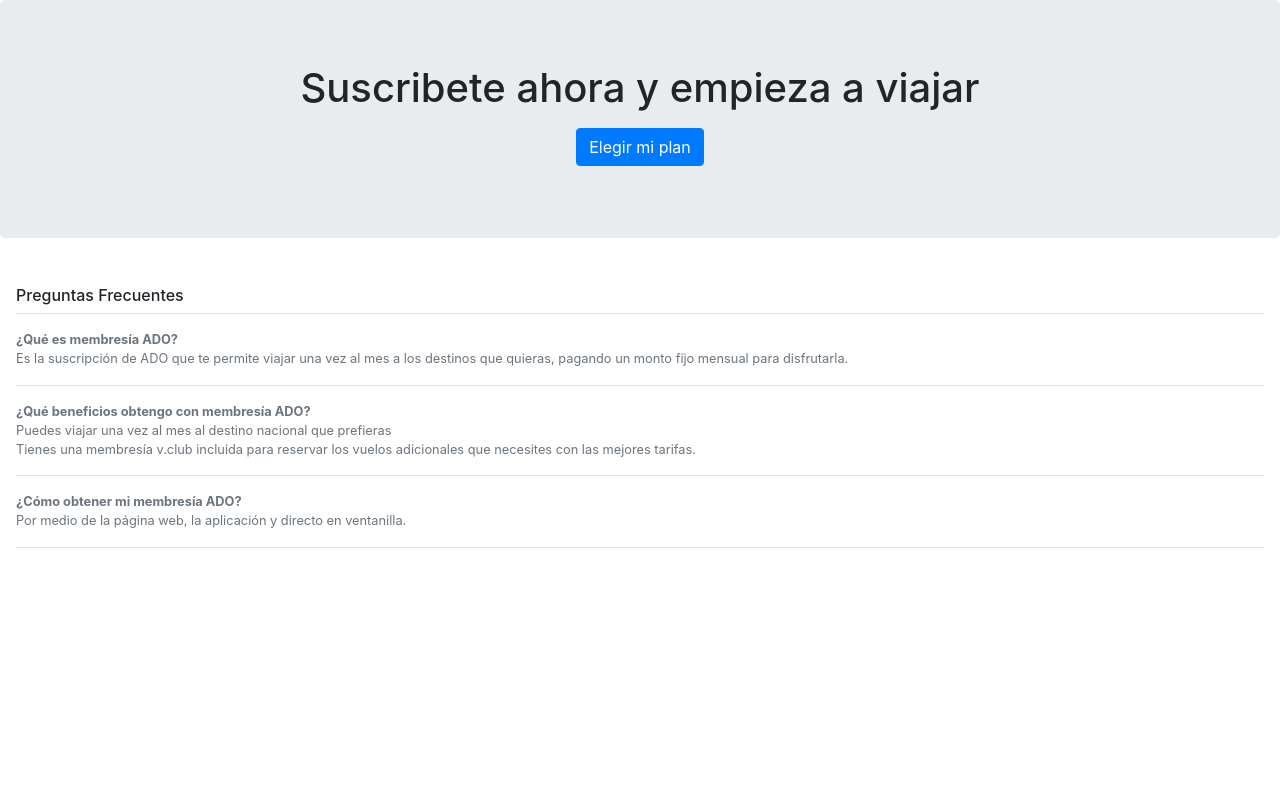
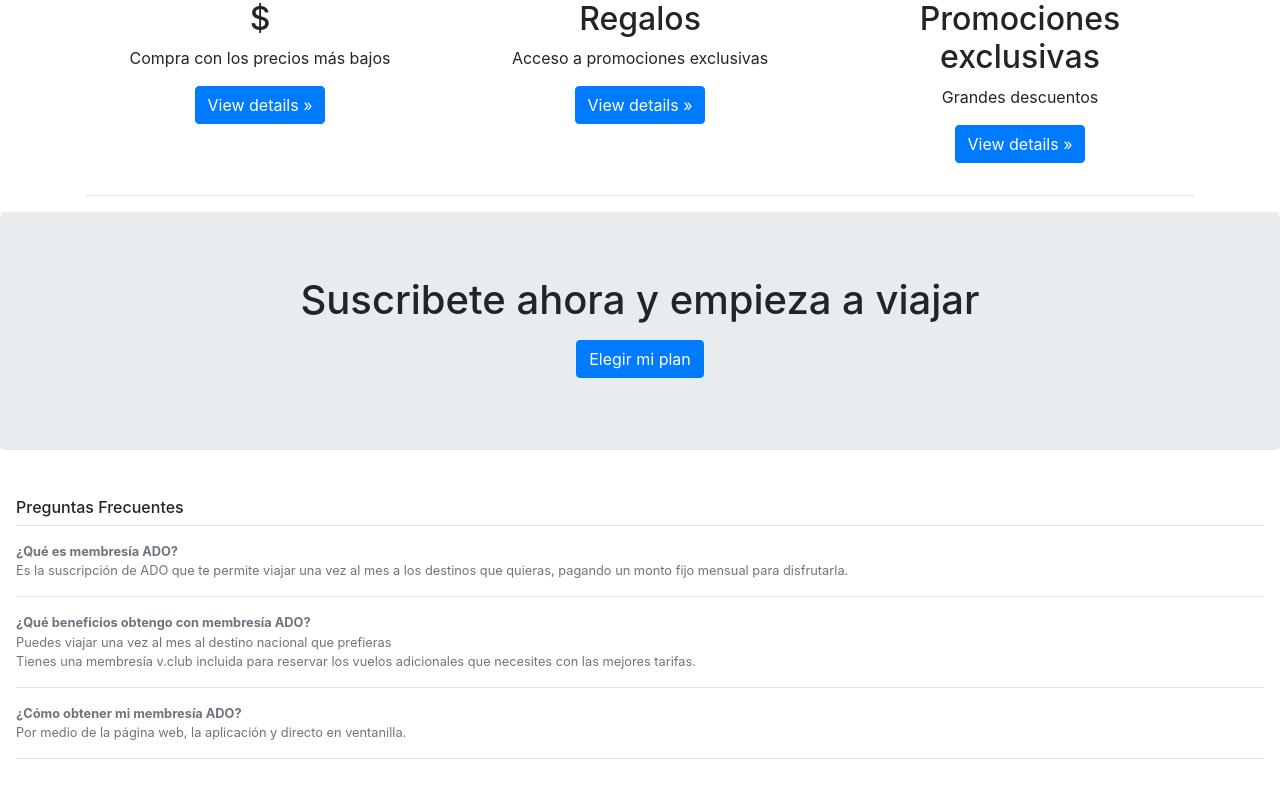
Before and after one commit to carlosalberto05/Reto-ADO, a plain HTML site: page ado/index.html in a window 1280 px wide. Drawn offline with nearby package versions, Linux system fonts and the light colour scheme.

Commit message:
Mas updates
chequen

```diff
--- a/ado/index.html
+++ b/ado/index.html
@@ -11,6 +11,28 @@
 </head>
 
 <body>
+    <div class="container">
+        <div class="row">
+            <div class="col-md-4">
+                <h2 class="text-center">$</h2>
+                <p class="text-center">Compra con los precios más bajos </p>
+                <p class="text-center"><a class="btn btn-primary" href="#" role="button">View details »</a></p>
+            </div>
+            <div class="col-md-4">
+                <h2 class="text-center">Regalos</h2>
+                <p class="text-center">Acceso a promociones exclusivas </p>
+                <p class="text-center"><a class="btn btn-primary" href="#" role="button">View details »</a></p>
+            </div>
+            <div class="col-md-4">
+                <h2 class="text-center">Promociones exclusivas</h2>
+                <p class="text-center">Grandes descuentos</p>
+                <p class="text-center"><a class="btn btn-primary" href="#" role="button">View details »</a></p>
+            </div>
+        </div>
+
+        <hr>
+
+    </div>
     <section class="jumbotron text-center">
         <div class="container">
             <h1 class="jumbotron-heading">Suscribete ahora y empieza a viajar</h1>
@@ -43,6 +65,7 @@
         </div>
     </div>
 
+
 </body>
 
 
```
